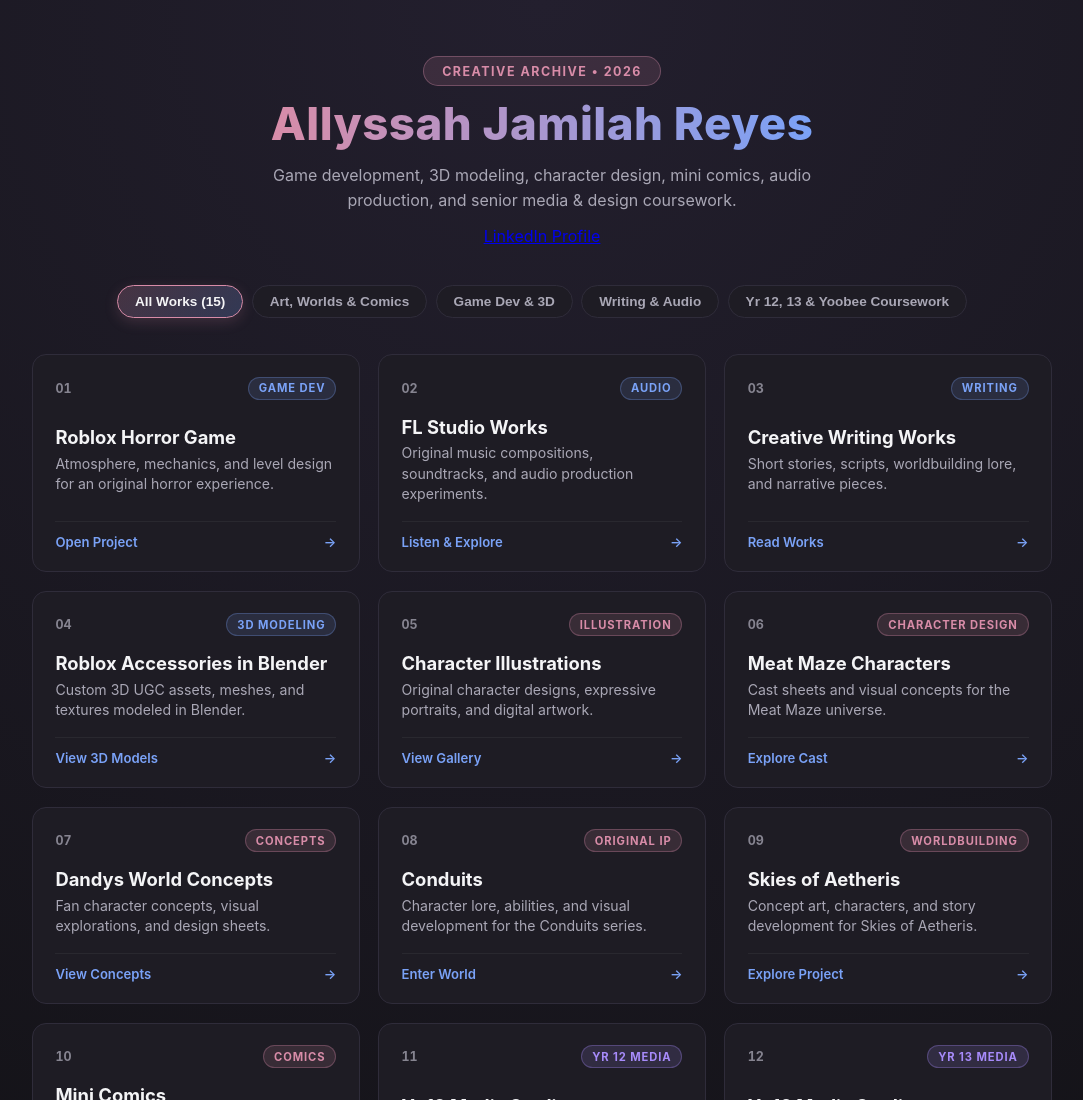
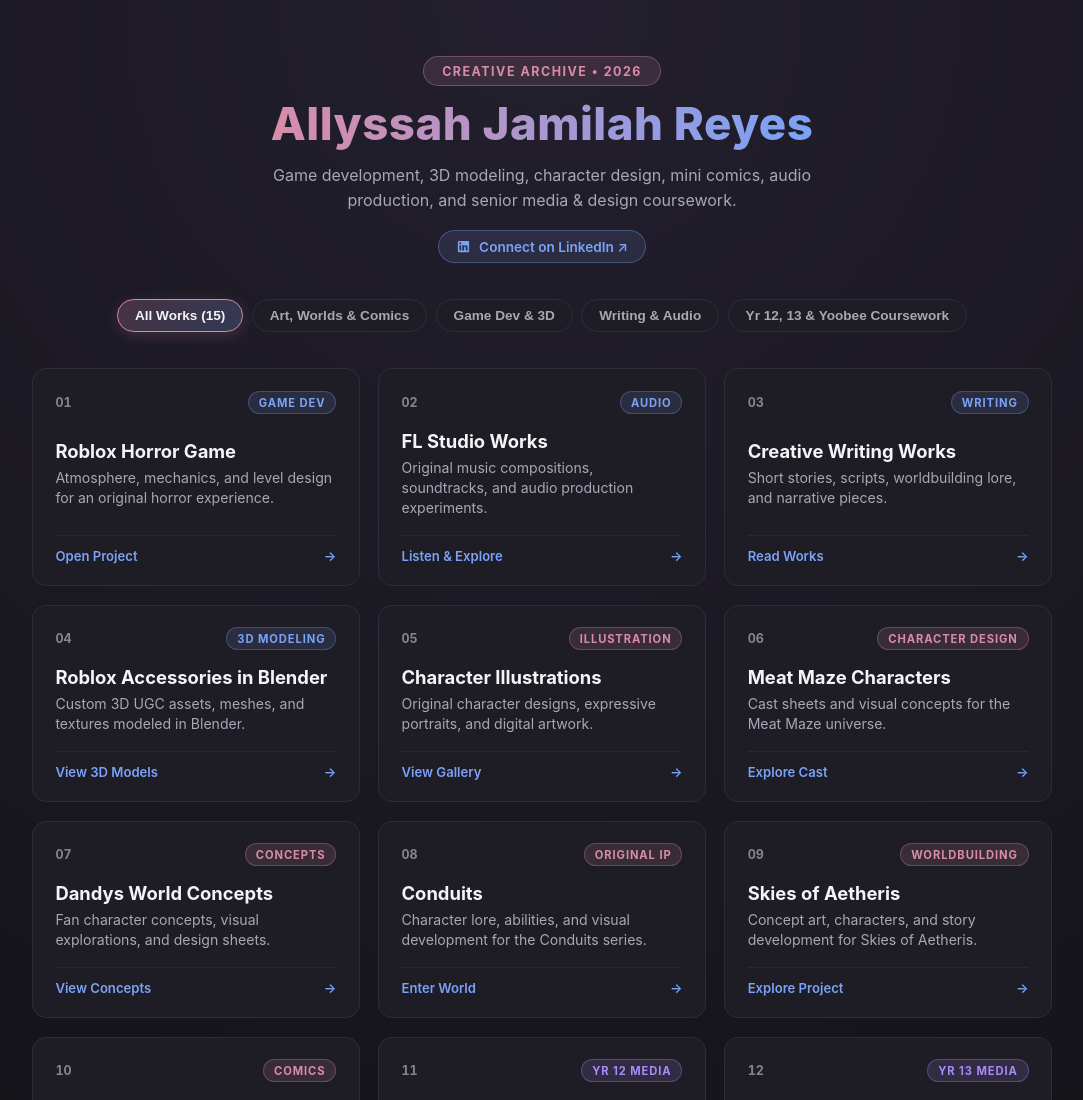
Before and after one commit to 10AOOA01/Portfolio2026, a plain HTML site: page index.html in a window 1280 px wide. Shown: the top 1100 px of the page, without its empty margins (98-1181 px from the left). Drawn offline with Linux system fonts and the light colour scheme.

Commit message:
linkedin 2

```diff
--- a/index.html
+++ b/index.html
@@ -80,6 +80,44 @@
       font-size: 1rem;
       max-width: 600px;
       line-height: 1.55;
+    }
+
+    .social-links {
+      display: flex;
+      flex-wrap: wrap;
+      justify-content: center;
+      gap: 0.65rem;
+      margin-top: 0.35rem;
+    }
+
+    .linkedin-btn {
+      display: inline-flex;
+      align-items: center;
+      gap: 0.5rem;
+      background: rgba(122, 162, 247, 0.12);
+      color: var(--accent-blue);
+      border: 1px solid rgba(122, 162, 247, 0.35);
+      padding: 0.48rem 1.1rem;
+      border-radius: 999px;
+      font-size: 0.85rem;
+      font-weight: 600;
+      text-decoration: none;
+      transition: all 0.18s ease;
+    }
+
+    .linkedin-btn:hover {
+      background: rgba(122, 162, 247, 0.22);
+      color: var(--text-main);
+      border-color: var(--accent-blue);
+      transform: translateY(-2px);
+      box-shadow: 0 6px 18px rgba(122, 162, 247, 0.2);
+    }
+
+    .linkedin-btn svg {
+      width: 15px;
+      height: 15px;
+      fill: currentColor;
+      flex-shrink: 0;
     }
 
     /* Filter Bar */
@@ -241,7 +279,19 @@
       <span class="pill-badge">Creative Archive &bull; 2026</span>
       <h1>Allyssah Jamilah Reyes</h1>
       <p>Game development, 3D modeling, character design, mini comics, audio production, and senior media &amp; design coursework.</p>
-      <p><a href="https://www.linkedin.com/in/allyssah-jamilah-reyes-409a4844b" target="_blank" rel="noopener noreferrer">LinkedIn Profile</a></p>
+      <div class="social-links">
+        <a
+          class="linkedin-btn"
+          href="https://www.linkedin.com/in/allyssah-jamilah-reyes-409a4844b"
+          target="_blank"
+          rel="noopener noreferrer"
+        >
+          <svg viewBox="0 0 24 24" aria-hidden="true">
+            <path d="M19 3A2 2 0 0 1 21 5V19A2 2 0 0 1 19 21H5A2 2 0 0 1 3 19V5A2 2 0 0 1 5 3H19M18.5 18.5V13.2A3.26 3.26 0 0 0 15.24 9.94C14.39 9.94 13.4 10.46 12.92 11.24V10.13H10.13V18.5H12.92V13.57C12.92 12.8 13.54 12.17 14.31 12.17A1.4 1.4 0 0 1 15.71 13.57V18.5H18.5M6.88 8.56A1.68 1.68 0 0 0 8.56 6.88C8.56 5.95 7.81 5.19 6.88 5.19A1.69 1.69 0 0 0 5.19 6.88C5.19 7.81 5.95 8.56 6.88 8.56M8.27 18.5V10.13H5.5V18.5H8.27Z" />
+          </svg>
+          <span>Connect on LinkedIn &nearr;</span>
+        </a>
+      </div>
     </header>
 
     <nav class="filter-bar" aria-label="Filter portfolio projects">
```
